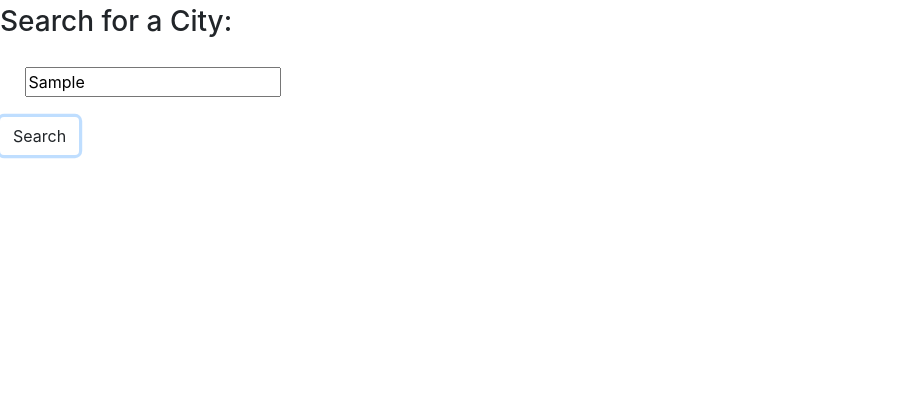
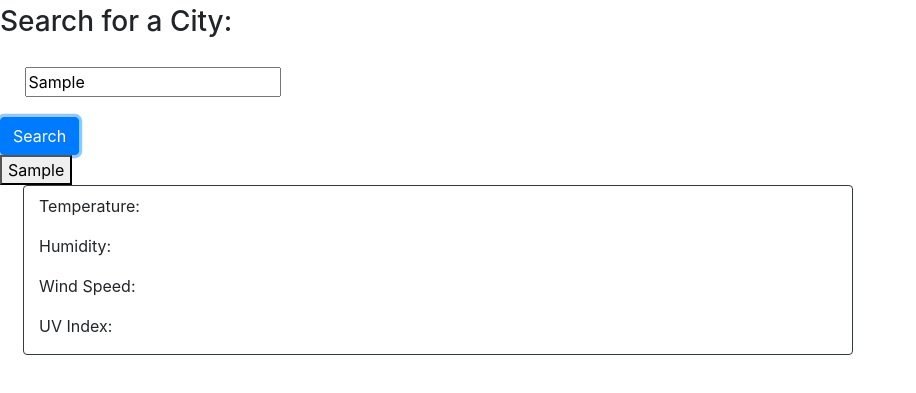
Before and after one commit to sfhill24/Weather-Dashboard, a plain HTML site: page index.html in a window 1280 px wide. Both pictures are taken after typing "Sample" into the empty fields and a click on the button "Search". Shown: the part 51-444 px from the top of the page, without its empty margins (0-916 px from the left). Drawn offline with nearby package versions, Linux system fonts and the light colour scheme; no server answers.

Commit message:
added API and requested weather

```diff
--- a/assets/js/script.js
+++ b/assets/js/script.js
@@ -1,33 +1,54 @@
 //1. User search for city
-    //a. City is saved to local storage: DONE
-    //b. Cities searched are displayed as buttons
-//2. Current day forcast is displayed with city name, date, temp, wind, humidity, & UV Index
+//a. City is saved to local storage: DONE
+//b. Cities searched are displayed as buttons: DONE
+//2. Current day forcast is displayed with city name, date, temp, wind, humidity DONE
+    //a. Display current UV Index and color change for favorable, moderate, or severe
 //3. Display 5 Day forcast for current city
 //4. Display 5 day forcast for each city searced and saved (use loop)
 
+var currentCity = document.querySelector("#currentCity");
+var temp = document.querySelector("#temperature");
+var wind = document.querySelector("#windSpeed");
+var humidity = document.querySelector("#humidity");
+var uvIndex = document.querySelector("#uvIndex");
 
 
-//var username = document.querySelector("#username");
-//username.addEventListener("click", function() {
-  //  alert("")
-//})
-
-//Save city to local storage
+//Get city from user and save to local storage
 var cityInput = document.querySelector("#city");
 var citySearch = document.querySelector("#citySearchBtn");
-
 
 cityInput.value = localStorage.getItem("cityName");
 
 citySearch.addEventListener("click", function (event) {
-    event.preventDefault();
-    localStorage.setItem("cityName", cityInput.value.trim());
+  event.preventDefault();
+  localStorage.setItem("cityName", cityInput.value.trim());
 
-//Display searched cities
-stuff = document.createElement("div");
-stuff.innerHTML = citySearch.value;
+  //Display searched cities
+  currentCityButton = document.createElement("div");
+  currentCityButton.innerHTML = "<button>" + cityInput.value + "</button>";
 
-var list = document.querySelector("#searchedCities");
-list.appendChild(stuff);
+  var searchedCity = document.querySelector("#searchedCities");
+  searchedCity.appendChild(currentCityButton);
 
-})
+  //Call to API
+  fetch(`https://api.openweathermap.org/data/2.5/weather?q=${cityInput.value}&appid=cd53370402605bd4a1dcd1a71d3f1832`)
+    .then(function (response) {
+      console.log(response)
+      return response.json();
+    })
+    .then(function (data) {
+
+      temp.innerHTML = convertFahrenheit(data.main.temp);
+      humidity.innerHTML = data.main.humidity;
+      wind.innerHTML = data.wind.speed;
+      //uvIndex.innerHTML = data.uvIndex
+    });
+});
+
+//Function to convert temp from kelvin to fahrenheit
+function convertFahrenheit(kelvin) {
+
+  var fahrenheit = ((kelvin - 273.15) * 9 / 5 + 32);
+  return fahrenheit.toFixed()
+
+}
--- a/index.html
+++ b/index.html
@@ -23,14 +23,23 @@
         <label for="city"></label>
         <input name="city" id="city" type="text" autofocus="true" class="form-input" />
       </div>
-      <button type="submit" class="btn" id="citySearchBtn">Search</button>
+      <button type="button" class="btn btn-primary" id="citySearchBtn">Search</button>
     </section>
 
     <!--Section for Saved City Buttons-->
     <section id="searchedCities">
-
     </section>
 
+    <!--Current weather forcast-->
+    <div class="col-sm-8">
+      <div class="row ml-2 border border-dark rounded">
+          <div class="col-sm-12" id="current-weather">
+              <h3 class="city-name mb-1 mt-2 bolder" id="currentCity"></h3>
+              <p>Temperature: <span class="current" id="temperature"></span></p>
+              <p>Humidity: <span class="current" id="humidity"></span></p>
+              <p>Wind Speed: <span class="current" id="windSpeed"></span></p>
+              <p>UV Index: <span class=" rounded py-2 px-2 text-white" id="uvIndex"></span></p>
+          </div>
 
 </body>
 
```
